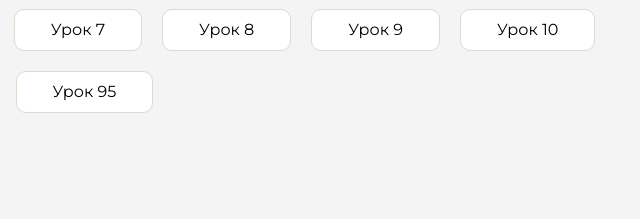
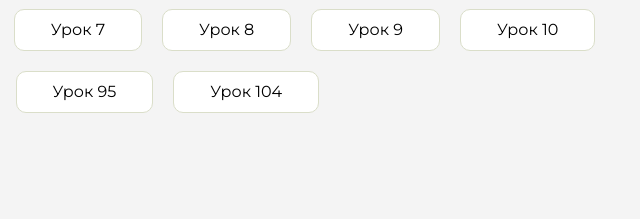
Before and after one commit to Dimmkar/homework, a plain HTML site: page index.html in a window 1280 px wide. Shown: the part 291-510 px from the top of the page, 591-1231 px from the left. Drawn offline with Linux system fonts and the light colour scheme.

Commit message:
Update index.html

```diff
--- a/index.html
+++ b/index.html
@@ -128,6 +128,9 @@
                     <li class="content__list-item">
                         <a href="./88-94_main page/index.html">Урок 95</a>
                     </li>
+                    <li class="content__list-item">
+                        <a href="./Grid/index.html">Урок 104</a>
+                    </li>
                 </ul>
             </div>
             <div class="content__block hidden" id="diplomBlock">
```
